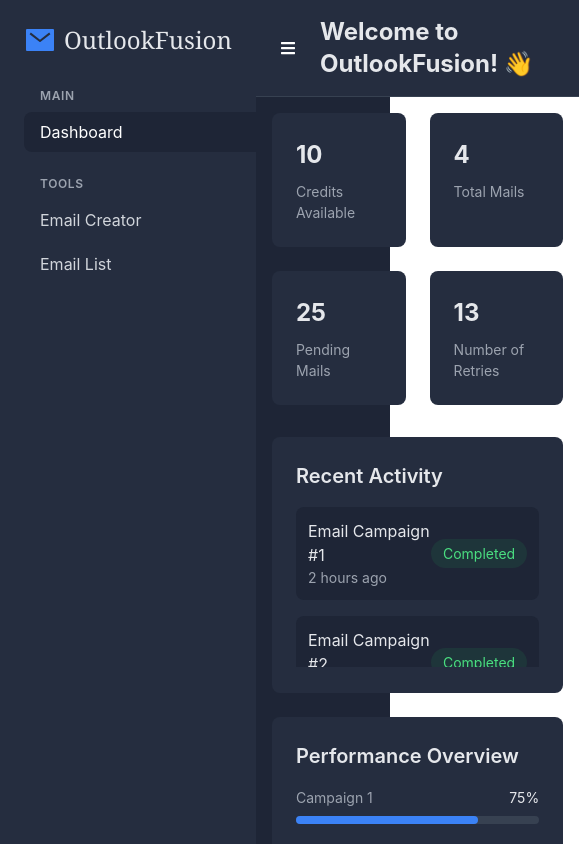
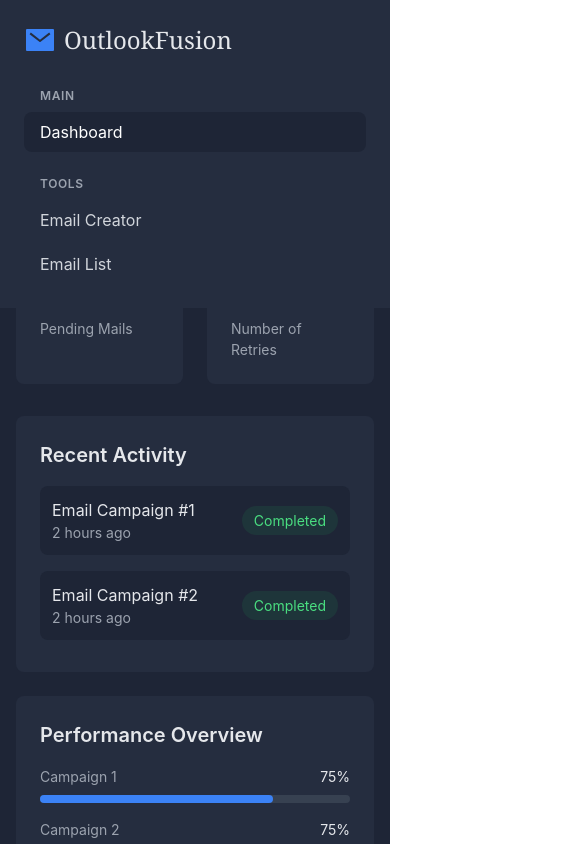
Before and after one commit to Yennrz05/outlookFusion, a React (Create React App) app: page /dashboard in a window 390 px wide. Shown: the top 844 px of the page, 579 px wide, since content can reach past the window. Built offline with nearby package versions, Linux system fonts and the light colour scheme.

Commit message:
Correccion de scroll

```diff
--- a/src/App.css
+++ b/src/App.css
@@ -3,7 +3,9 @@
 @tailwind utilities;
 
 
-
+body {
+  overflow: hidden;
+}
 /* Sign In Page Styles */
 .signin-container {
   min-height: 100vh;
--- a/src/components/Sidebar.jsx
+++ b/src/components/Sidebar.jsx
@@ -2,19 +2,22 @@ import React, { useState } from 'react';
 import { Link, useLocation, useNavigate } from 'react-router-dom';
 import Logo from './Logo';
 
-export default function Sidebar({ isOpenBar }) {
+export default function Sidebar({ isOpenBar, setIsOpenBar }) {
   const location = useLocation();
   const navigate = useNavigate();
 
   return (
-    <div className={`bg-[#252d3f] p-6 space-y-8 transition-all duration-300 ease-in-out ${
-      isOpenBar ? 'w-64' : 'w-0 overflow-hidden transition-all duration-300 ease-in-out px-0'
+    <div className={`bg-[#252d3f] p-6 space-y-8 transition-all duration-300 ease-in-out absolute md:relative ${
+      isOpenBar ? 'w-full md:w-64' : 'w-0 overflow-hidden transition-all duration-300 ease-in-out px-0'
     }`}>
-      <div onClick={() => navigate('/dashboard')} className="cursor-pointer flex-shrink-0 w-64">
+      <div onClick={() => {
+        navigate('/dashboard');
+        setIsOpenBar(false);
+        }} className="cursor-pointer flex-shrink-0 w-64">
         <Logo />
       </div>
 
-      <div className="space-y-6 flex-shrink-0 w-64">
+      <div className="space-y-6 flex-shrink-0 h-full w-full md-w-64">
         <div>
           <h3 className="px-4 text-xs font-semibold text-gray-400 uppercase tracking-wider">Main</h3>
           <div className="mt-2 space-y-1">
--- a/src/pages/Dashboard.jsx
+++ b/src/pages/Dashboard.jsx
@@ -5,10 +5,7 @@ import Header from '../components/Header';
 import styles from '../styles/Dashboard.module.css';
 
 export default function Dashboard() {
-const [isOpenBar, setIsOpenBar] = useState(true
-
-
-);
+  const [isOpenBar, setIsOpenBar] = useState(true);
 
   return (
     <div className={styles.container}>
@@ -16,7 +13,7 @@ const [isOpenBar, setIsOpenBar] = useState(true
 
       <div className={styles.content}>
         <Header title="Welcome to OutlookFusion! 👋" setIsOpenBar={setIsOpenBar} />
-
+        <div className={styles.conten}>
           <div className={styles.statsGrid}>
             <div className={styles.statCard}>
               <div className={styles.statHeader}>
@@ -125,6 +122,8 @@ const [isOpenBar, setIsOpenBar] = useState(true
             </div>
           </div>
         </div>
+
+      </div>
     </div>
   );
 }
--- a/src/styles/Dashboard.module.css
+++ b/src/styles/Dashboard.module.css
@@ -6,6 +6,11 @@
 
 .content {
   flex: 1;
+}
+
+.conten {
+  height: 95vh;
+  overflow-x: auto;
 }
 
 .statsGrid {
@@ -77,19 +82,19 @@
   gap: 1rem;
 }
 
-.activityList::-webkit-scrollbar{
+::-webkit-scrollbar {
   width: 8px;
   background-color: #374151;
   border-radius: 20px;
 }
-.activityList::-webkit-scrollbar:window-inactive {
+::-webkit-scrollbar:window-inactive {
   display: none;
 }
-.activityList::-webkit-scrollbar-thumb  {
+::-webkit-scrollbar-thumb {
   background-color: #3b82f6;
   border-radius: 6px;
+}
 
- }
 .activityItem {
   display: flex;
   align-items: center;
@@ -240,9 +245,7 @@
   }
 }
 
-
 @media screen and (max-width: 568px) {
-
   .statCount {
     font-size: 1.5rem;
   }
```
Lines whose indentation alone changed are shown as unchanged.
